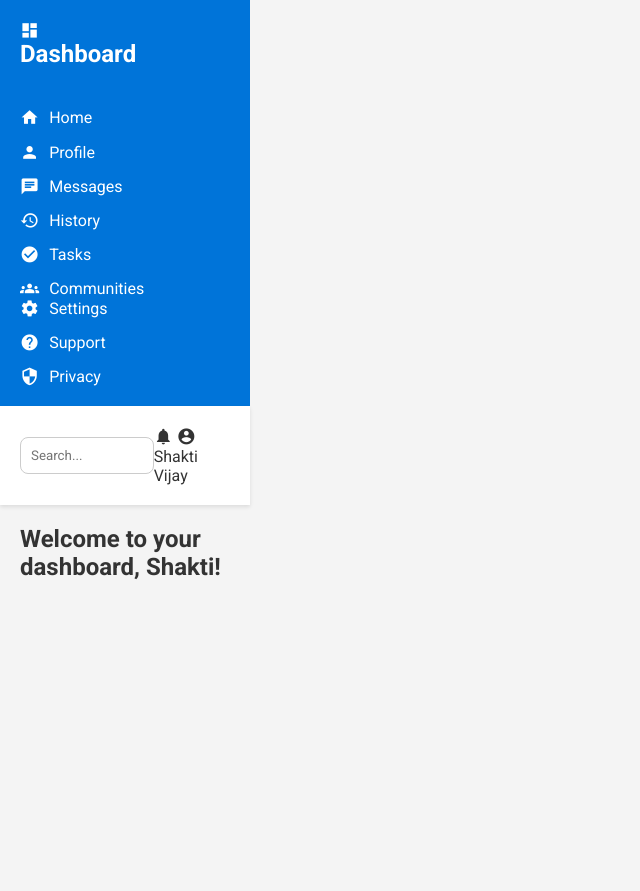
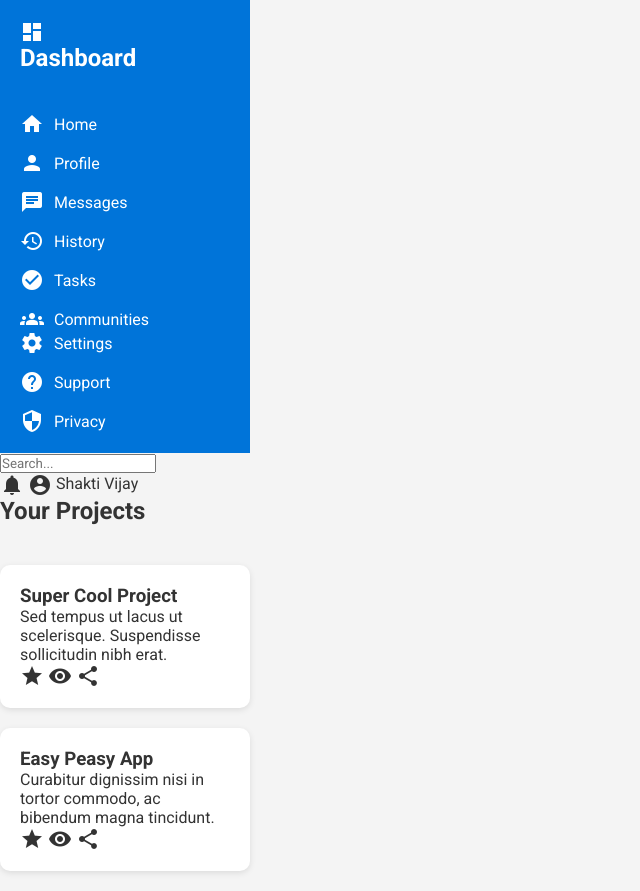
Before and after one commit to notshakti/Dashboard, a plain HTML site: page index.html in a window 1280 px wide. Shown: the whole page, without its empty margins (0-640 px from the left). Before the commit the page ends 800 px from the top, so only its background shows below. Drawn offline with Linux system fonts and the light colour scheme.

Commit message:
Update index.html

```diff
--- a/index.html
+++ b/index.html
@@ -1,57 +1,76 @@
+<!-- index.html -->
 <!DOCTYPE html>
 <html lang="en">
+
 <head>
   <meta charset="UTF-8" />
   <meta name="viewport" content="width=device-width, initial-scale=1.0" />
   <title>Dashboard</title>
+  <link rel="stylesheet" href="styles.css" />
   <link href="https://fonts.googleapis.com/icon?family=Material+Icons" rel="stylesheet">
   <link href="https://fonts.googleapis.com/css2?family=Roboto:wght@400;500;700&display=swap" rel="stylesheet">
+</head>
 
-  <link rel="stylesheet" href="styles.css" />
-</head>
 <body>
-  <div class="container">
-    <!-- Sidebar -->
+  <div class="dashboard">
     <aside class="sidebar">
-      <div class="brand">
-        <span class="material-icons logo">dashboard</span>
+      <div class="logo">
+        <span class="material-icons">dashboard</span>
         <h1>Dashboard</h1>
       </div>
       <nav>
         <ul>
-
-          <li><span class="material-icons">home</span> Home</li>
-          <li><span class="material-icons">person</span> Profile</li>
-          <li><span class="material-icons">chat</span> Messages</li>
-          <li><span class="material-icons">history</span> History</li>
-          <li><span class="material-icons">check_circle</span> Tasks</li>
-          <li><span class="material-icons">groups</span> Communities</li>
+          <li><span class="material-icons">home</span>Home</li>
+          <li><span class="material-icons">person</span>Profile</li>
+          <li><span class="material-icons">chat</span>Messages</li>
+          <li><span class="material-icons">history</span>History</li>
+          <li><span class="material-icons">check_circle</span>Tasks</li>
+          <li><span class="material-icons">groups</span>Communities</li>
         </ul>
-        <ul>
-          <li><span class="material-icons">settings</span> Settings</li>
-          <li><span class="material-icons">help</span> Support</li>
-          <li><span class="material-icons">security</span> Privacy</li>
+        <ul class="bottom-nav">
+          <li><span class="material-icons">settings</span>Settings</li>
+          <li><span class="material-icons">help</span>Support</li>
+          <li><span class="material-icons">security</span>Privacy</li>
         </ul>
       </nav>
     </aside>
 
-    <!-- Header -->
+    <main class="main-content">
+      <header class="topbar">
+        <input type="text" placeholder="Search..." />
+        <div class="user-info">
+          <span class="material-icons">notifications</span>
+          <span class="material-icons">account_circle</span>
+          <span>Shakti Vijay</span>
+        </div>
+      </header>
 
-    <header class="header">
-      <input type="text" placeholder="Search...">
-      <div class="user">
-
-        <span class="material-icons">notifications</span>
-        <span class="material-icons">account_circle</span>
-        <span>Shakti Vijay</span>
-      </div>
-    </header>
-
-    <!-- Main -->
-    <main class="main">
-
-      <h2>Welcome to your dashboard, Shakti!</h2>
+      <section class="projects">
+        <h2>Your Projects</h2>
+        <div class="cards">
+          <div class="card">
+            <h3>Super Cool Project</h3>
+            <p>Sed tempus ut lacus ut scelerisque. Suspendisse sollicitudin nibh erat.</p>
+            <div class="card-icons">
+              <span class="material-icons">star</span>
+              <span class="material-icons">visibility</span>
+              <span class="material-icons">share</span>
+            </div>
+          </div>
+          <div class="card">
+            <h3>Easy Peasy App</h3>
+            <p>Curabitur dignissim nisi in tortor commodo, ac bibendum magna tincidunt.</p>
+            <div class="card-icons">
+              <span class="material-icons">star</span>
+              <span class="material-icons">visibility</span>
+              <span class="material-icons">share</span>
+            </div>
+          </div>
+          <!-- Add more cards as needed -->
+        </div>
+      </section>
     </main>
   </div>
 </body>
+
 </html>
```
